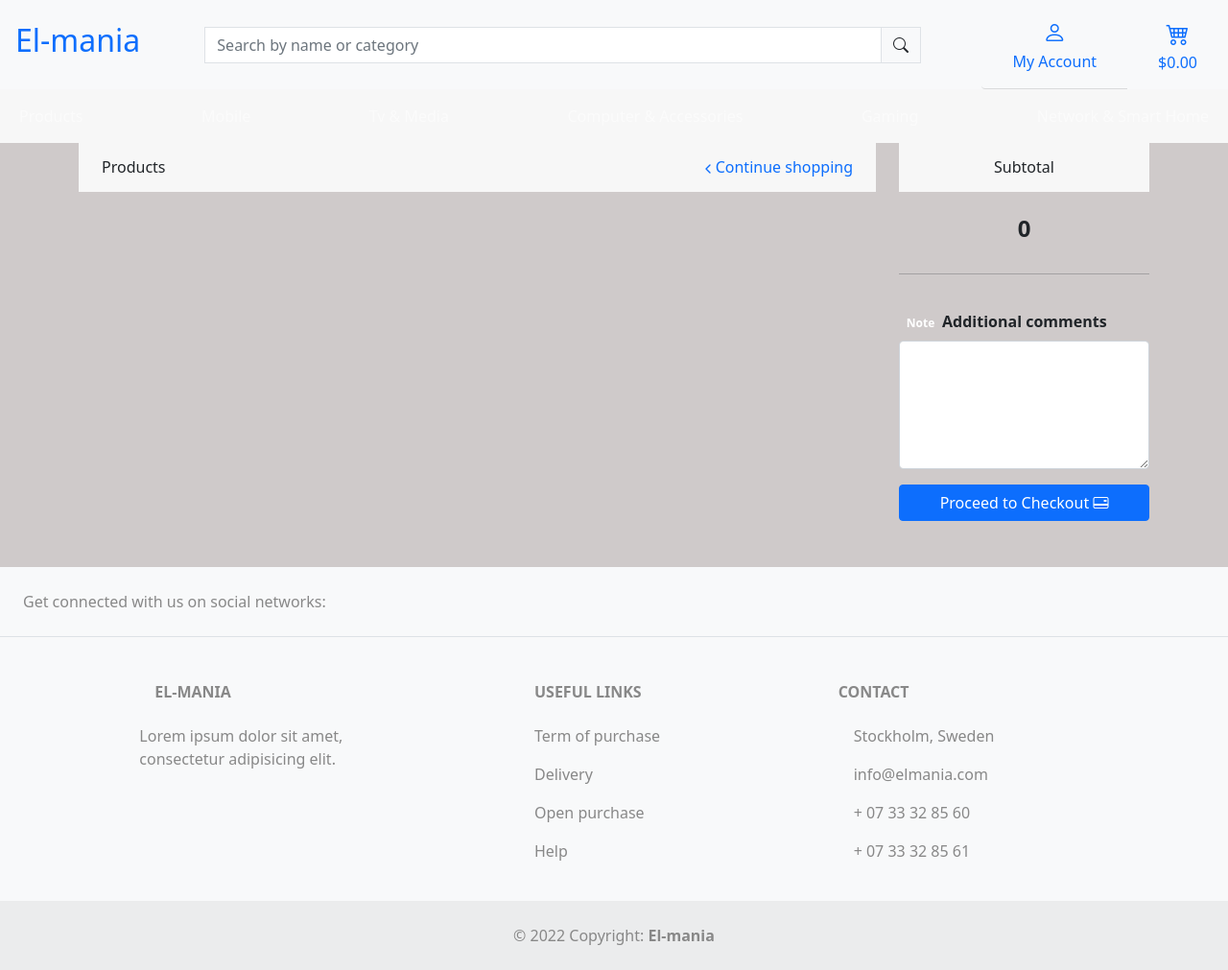
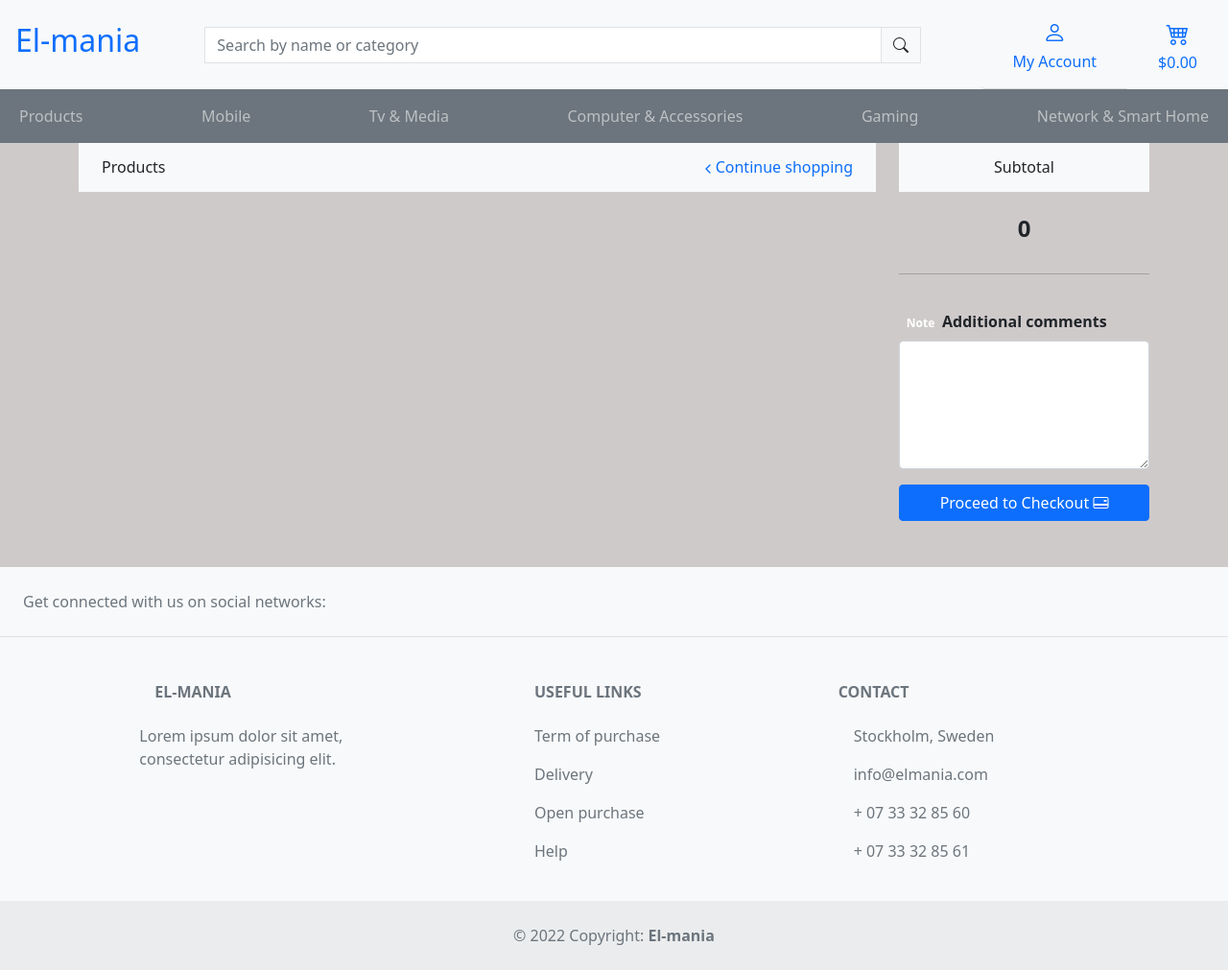
Before and after one commit to AntociM/El-mania, a Django app: page /shopping_cart/ in a window 1280 px wide. Shown: the whole page at 96% size. Run offline with Django 3.2, Linux system fonts and the light colour scheme; data that the repository does not hold is empty.

Commit message:
Fix CSS rules

```diff
--- a/shopping_cart/templates/shopping_cart/shopping_cart.html
+++ b/shopping_cart/templates/shopping_cart/shopping_cart.html
@@ -6,7 +6,7 @@
 <div class="container pb-5 mt-n2 mt-md-n3">
     <div class="row">
         <div class="col-xl-9 col-md-8">
-            <h2 class="h6 d-flex flex-wrap justify-content-between align-items-center px-4 py-3 bg-secondary">
+            <h2 class="h6 d-flex flex-wrap justify-content-between align-items-center px-4 py-3 bg-light">
                 <span>Products</span><a class="font-size-sm" href="#"><svg xmlns="http://www.w3.org/2000/svg" width="24"
                         height="24" viewBox="0 0 24 24" fill="none" stroke="currentColor" stroke-width="2"
                         stroke-linecap="round" stroke-linejoin="round" class="feather feather-chevron-left"
@@ -49,7 +49,7 @@
         </div>
         <!-- Sidebar-->
         <div class="col-xl-3 col-md-4 pt-3 pt-md-0">
-            <h2 class="h6 px-4 py-3 bg-secondary text-center">Subtotal</h2>
+            <h2 class="h6 px-4 py-3 bg-light text-center">Subtotal</h2>
             <div class="h4 font-weight-semibold text-center py-3">{{ subtotal }}</div>
             <hr>
             <h3 class="h6 pt-4 font-weight-semibold"><span class="badge badge-success mr-2">Note</span>Additional
--- a/static/css/style.css
+++ b/static/css/style.css
@@ -87,13 +87,13 @@ body{margin-top:20px;}
     font-weight: normal;
 }
 
-.text-muted {
+/* .text-muted {
     color: #888 !important;
-}
+} */
 
-.bg-secondary {
+/* .bg-secondary {
     background-color: #f7f7f7 !important;
-}
+} */
 
 .accordion .accordion-heading {
     margin-bottom: 0;
```
